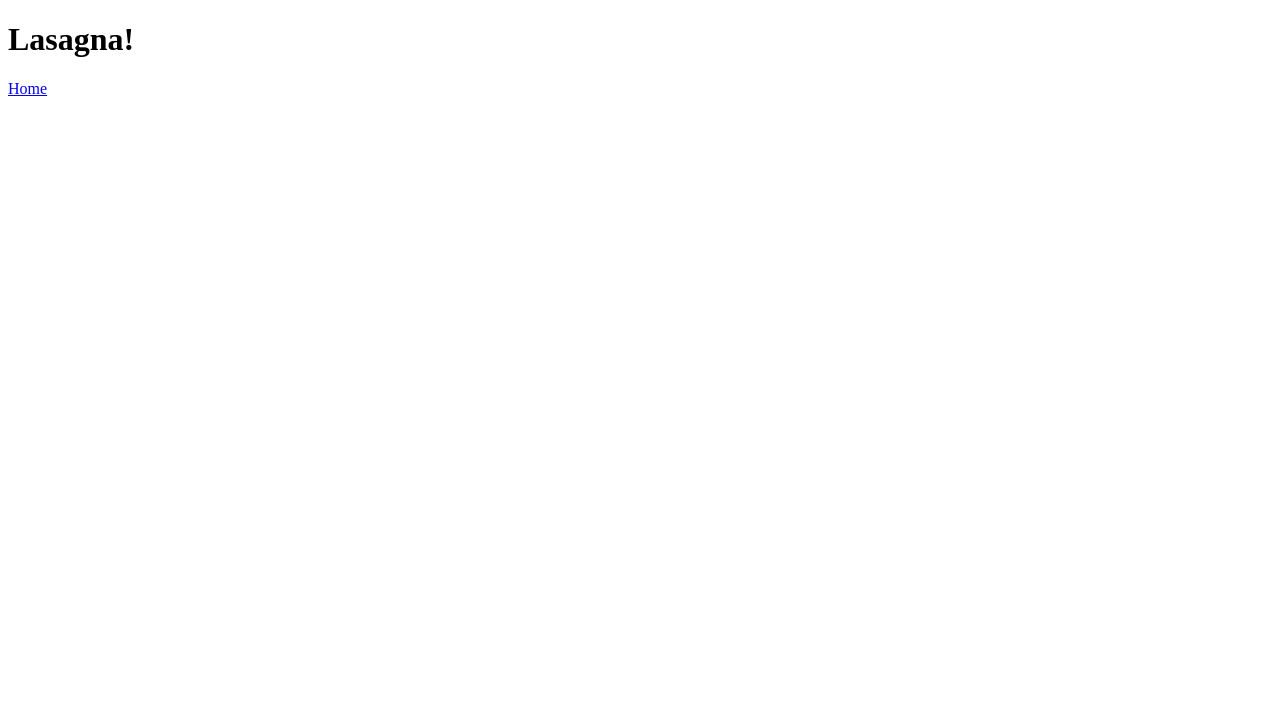
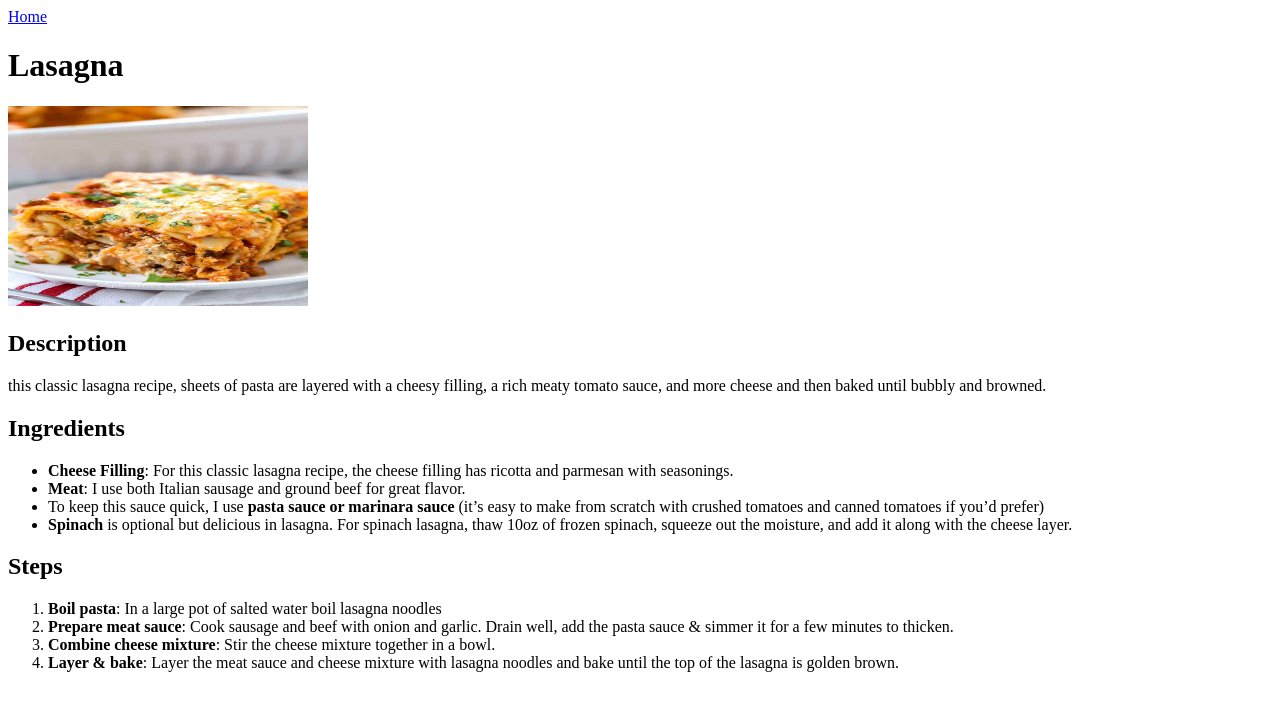
Before and after one commit to IncomingKarma/odin-recipes, a plain HTML site: page recipes/lasagna.html in a window 1280 px wide. Drawn offline with Linux system fonts and the light colour scheme.

Commit message:
Finish Lasagna Page

```diff
--- a/recipes/lasagna.html
+++ b/recipes/lasagna.html
@@ -3,12 +3,43 @@
 <head>
     <meta charset="UTF-8">
 
-    <title>Lasagna</title>
+    <title>Joe's Recipes: Lasagna</title>
 </head>
 <body>
 
-    <h1>Lasagna!</h1>
+    <a href="../index.html">Home</a>
 
-    <a href="../index.html">Home</a>
+    <h1>Lasagna</h1>
+
+    <img src="../images/LasagnaPic.jpeg" alt="Picture of Lasagna" width="300" height="200">
+
+    <h2>Description</h2>
+
+    <p>this classic lasagna recipe,
+    sheets of pasta are layered with a cheesy filling,
+    a rich meaty tomato sauce, and more cheese and then
+    baked until bubbly and browned.</p>
+
+    <h2>Ingredients</h2>
+
+     <ul>
+        <li><strong>Cheese Filling</strong>: For this classic lasagna recipe, the cheese filling has ricotta and parmesan with seasonings.</li>
+        <li><strong>Meat</strong>: I use both Italian sausage and ground beef for great flavor.</li>
+        <li>To keep this sauce quick, I use <strong>pasta sauce or marinara sauce</strong> (it’s easy to make from scratch with crushed tomatoes and canned tomatoes if you’d prefer)</li>
+        <li><strong>Spinach</strong> is optional but delicious in lasagna. For spinach lasagna, thaw 10oz of frozen spinach, squeeze out the moisture, and add it along with the cheese layer.</li>
+     </ul>
+
+    <h2>Steps</h2>
+
+     <ol>
+            <li><strong>Boil pasta</strong>: In a large pot of salted water boil lasagna noodles</li>
+            <li><strong>Prepare meat sauce</strong>: Cook sausage and beef with onion and garlic. Drain well, add the pasta sauce & simmer it for a few minutes to thicken.</li>
+            <li><strong>Combine cheese mixture</strong>: Stir the cheese mixture together in a bowl.</li>
+            <li><strong>Layer & bake</strong>: Layer the meat sauce and cheese mixture with lasagna noodles and bake until the top of the lasagna is golden brown.</li>
+
+     </ol>
+
+
 </body>
+
 </html>
```
Also changed, not shown: index.html (+1 -1 lines), images/LasagnaPic.jpeg (added), images/MacAndCheesePic.jpg (added), images/PizzaPic.jpg (added).
